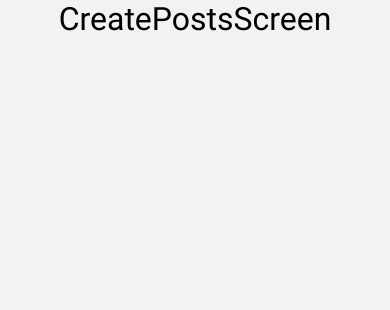
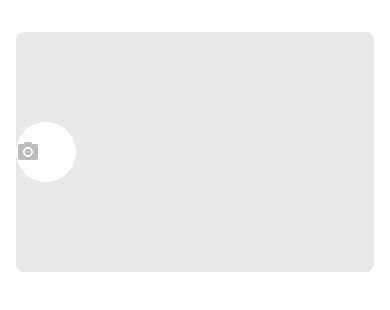
Before and after one commit to korysergey55/reactNativeApp, a React Native app: screen /CreatePosts in a window 390 px wide. Shown: the top 310 px of the page. Built offline with nearby package versions, Linux system fonts and the light colour scheme.

Commit message:
create-publication-screen

```diff
--- /dev/null
+++ b/components/createPublication/CreatePublication.tsx
@@ -0,0 +1,44 @@
+import React from "react";
+import { Image, StyleSheet, Text, TouchableOpacity, View } from "react-native";
+import { colors } from "../../assets/styles/globalStyles";
+import CameraIcon from "../../iconsComponents/createPublicationIcons/CameraIcon";
+
+const CreatePublication = () => {
+  return (
+    <View style={styles.container}>
+      <View style={styles.cameraContainer}>
+        {/* <Image style={styles.image} /> */}
+        <TouchableOpacity style={styles.cameraButton}>
+          <CameraIcon />
+        </TouchableOpacity>
+      </View>
+    </View>
+  );
+};
+const styles = StyleSheet.create({
+  container: { width: "100%", height: "100%" },
+  cameraContainer: {
+    alignContent: "center",
+    justifyContent: "center",
+
+    width: "100%",
+    height: "auto",
+    minHeight: 240,
+
+    borderRadius: 8,
+    backgroundColor: colors.borderColor,
+    borderColor: colors.borderColor,
+  },
+  image: {},
+  cameraButton: {
+    alignContent: "center",
+    justifyContent: "center",
+
+    width: 60,
+    height: 60,
+    backgroundColor: colors.bgColor,
+    borderRadius: 50,
+  },
+});
+
+export default CreatePublication;
--- a/components/goBeckButton/GoBeckButton.tsx
+++ b/components/goBeckButton/GoBeckButton.tsx
@@ -1,10 +1,10 @@
 import React from "react";
 import { useNavigation } from "@react-navigation/native";
 import { TouchableOpacity } from "react-native";
-import HeaderRigthIcon from "../../iconsComponents/HeaderRigthIcon";
+import HeaderRigthIcon from "../../iconsComponents/headerIcons/HeaderRigthIcon";
 
 const GoBeckButton = () => {
-  const { navigate } = useNavigation();
+  const { navigate } = useNavigation<any>();
 
   const onPressBtn = () => {
     navigate("Posts");
--- a/components/logoutButton/LogoutButton.tsx
+++ b/components/logoutButton/LogoutButton.tsx
@@ -1,10 +1,10 @@
 import React from "react";
 import { useNavigation } from "@react-navigation/native";
 import { TouchableOpacity } from "react-native";
-import HeaderLogoutIcon from "../../iconsComponents/HeaderLogoutIcon";
+import HeaderLogoutIcon from "../../iconsComponents/headerIcons/HeaderLogoutIcon";
 
 const LogoutButton = () => {
-  const { navigate } = useNavigation();
+  const { navigate } = useNavigation<any>();
 
   const onPressBtn = () => {
     navigate("Login");
--- /dev/null
+++ b/iconsComponents/createPublicationIcons/CameraIcon.tsx
@@ -0,0 +1,28 @@
+import * as React from "react";
+import Svg, { G, Path, Defs, ClipPath } from "react-native-svg";
+/* SVGR has dropped some elements not supported by react-native-svg: title */
+const CameraIcon = (props: any) => (
+  <Svg
+    width={24}
+    height={24}
+    fill="none"
+    {...props}
+  >
+    <G
+      fill="#BDBDBD"
+      clipPath="url(#a)"
+    >
+      <Path d="M12 15.2a3.2 3.2 0 1 0 0-6.4 3.2 3.2 0 0 0 0 6.4Z" />
+      <Path d="M9 2 7.17 4H4c-1.1 0-2 .9-2 2v12c0 1.1.9 2 2 2h16c1.1 0 2-.9 2-2V6c0-1.1-.9-2-2-2h-3.17L15 2H9Zm3 15c-2.76 0-5-2.24-5-5s2.24-5 5-5 5 2.24 5 5-2.24 5-5 5Z" />
+    </G>
+    <Defs>
+      <ClipPath id="a">
+        <Path
+          fill="#fff"
+          d="M0 0h24v24H0z"
+        />
+      </ClipPath>
+    </Defs>
+  </Svg>
+);
+export default CameraIcon;
--- a/screens/createPostsScreen/CreatePostsScreen.tsx
+++ b/screens/createPostsScreen/CreatePostsScreen.tsx
@@ -1,15 +1,27 @@
 import React from "react";
 import { StyleSheet, Text, View } from "react-native";
 
+import { colors } from "../../assets/styles/globalStyles";
+import CreatePublication from "../../components/createPublication/CreatePublication";
+
 const CreatePostsScreen = () => {
   return (
-    <View>
-      <Text style={styles.title}>CreatePostsScreen</Text>
+    <View style={styles.container}>
+      <CreatePublication />
     </View>
   );
 };
 
 const styles = StyleSheet.create({
+  container: {
+    width: "100%",
+    height: "100%",
+
+    paddingTop: 32,
+    paddingLeft: 16,
+    paddingRight: 16,
+    backgroundColor: colors.bgColor,
+  },
   title: {
     fontFamily: "Roboto-Regular",
     fontSize: 32,
--- a/screens/postsScreen/PostsScreen.tsx
+++ b/screens/postsScreen/PostsScreen.tsx
@@ -25,6 +25,7 @@ const styles = StyleSheet.create({
     width: "100%",
     height: "100%",
 
+    paddingTop: 32,
     paddingLeft: 16,
     paddingRight: 16,
     backgroundColor: colors.bgColor,
@@ -34,8 +35,6 @@ const styles = StyleSheet.create({
     justifyContent: "flex-start",
     alignItems: "center",
     gap: 8,
-
-    marginTop: 32,
   },
   textWripper: {},
   userName: {
```
Also changed, not shown: iconsComponents/headerIcons/HeaderLogoutIcon.tsx (renamed from iconsComponents/HeaderLogoutIcon.tsx), iconsComponents/headerIcons/HeaderRigthIcon.tsx (renamed from iconsComponents/HeaderRigthIcon.tsx).
